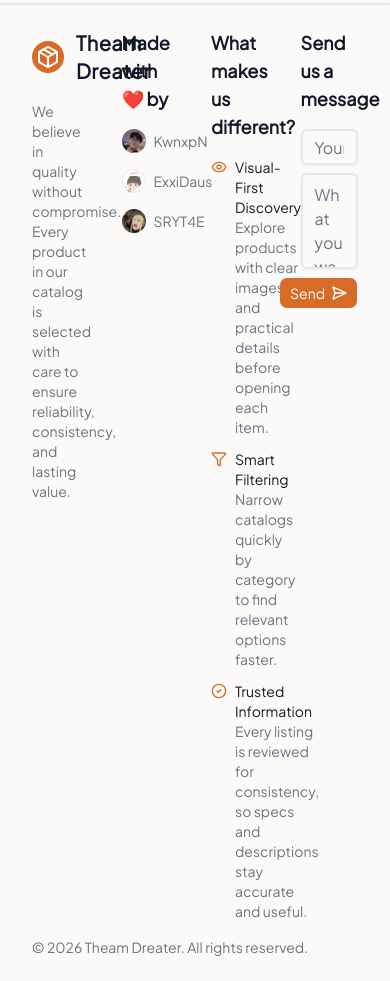
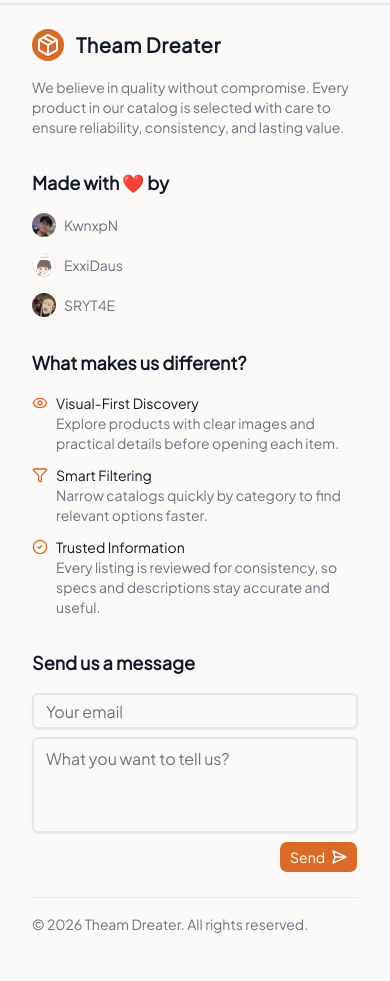
Before and after one commit to KwnxpN/theam-dreater-catalog, a React (Vite) app: page / in a window 390 px wide. Shown: the part 860-1841 px from the top of the page. After the commit the page ends 1818 px from the top, so only its background shows below. Built offline with nearby package versions, Linux system fonts and the light colour scheme; no server answers.

Commit message:
feat: responsive footer

```diff
--- /dev/null
+++ b/src/components/layout/FeedbackForm.tsx
@@ -0,0 +1,41 @@
+import { Input } from "../ui/input";
+import { Textarea } from "../ui/textarea";
+import { Button } from "../ui/button";
+import { SendHorizonal } from "lucide-react";
+
+function handleSubmit(event: React.FormEvent<HTMLFormElement>) {
+    event.preventDefault();
+    const formData = new FormData(event.currentTarget);
+    const email = formData.get("email");
+    const message = formData.get("message");
+    // Here you can handle the form data, e.g., send it to an API or log it
+    console.log("Email:", email);
+    console.log("Message:", message);
+    // Optionally, you can reset the form after submission
+    event.currentTarget.reset();
+}
+
+const FeedbackForm = () => {
+    return (
+        <form className="space-y-2" onSubmit={handleSubmit}>
+            <Input
+                id="email"
+                type="email"
+                placeholder="Your email"
+                aria-label="Your email"
+                className="border-2 border-border" />
+            <Textarea
+                id="message"
+                aria-label="Your message"
+                placeholder="What you want to tell us?"
+                className="border-2 border-border resize-none h-24 thin-scrollbar"
+            />
+            <Button className="flex justify-self-end" type="submit">
+                Send
+                <SendHorizonal />
+            </Button>
+        </form>
+    )
+}
+
+export default FeedbackForm
--- a/src/components/layout/Footer.tsx
+++ b/src/components/layout/Footer.tsx
@@ -1,8 +1,6 @@
-import { CheckCircle2, Eye, Filter, Package, SendHorizonal, User } from "lucide-react";
+import { CheckCircle2, Eye, Filter, Package, User } from "lucide-react";
 import { Avatar, AvatarFallback, AvatarImage } from "../ui/avatar";
-import { Input } from "../ui/input";
-import { Textarea } from "../ui/textarea";
-import { Button } from "../ui/button";
+import FeedbackForm from "./FeedbackForm";
 import KwnxpN from "@/assets/images/KwnxpN.jpg";
 import ExxiDaus from "@/assets/images/ExxiDaus.png";
 import SRYT4E from "@/assets/images/SRYT4E.jpg";
@@ -53,7 +51,7 @@
   return (
     <footer className="bg-background border-t-2 border-border py-6 px-8 shadow-md flex flex-col gap-4">
       {/* Footer Content */}
-      <section className="grid grid-cols-4 gap-x-8">
+      <section className="grid md:grid-cols-2 lg:grid-cols-4 gap-8">
         {/* Grid 1: Company Info */}
         <div className="space-y-4">
           {/* Logo */}
@@ -124,29 +122,12 @@
         {/* Grid 4: Feedback Form */}
         <div className="space-y-4">
           <h3 className="font-semibold text-lg">Send us a message</h3>
-          <form className="space-y-2">
-            <Input
-              id="email"
-              type="email"
-              placeholder="Your email"
-              aria-label="Your email"
-              className="border-2 border-border" />
-            <Textarea
-              id="message"
-              aria-label="Your message"
-              placeholder="What you want to tell us?"
-              className="border-2 border-border resize-none h-24 thin-scrollbar"
-            />
-            <Button className="flex justify-self-end" type="submit">
-              Send
-              <SendHorizonal />
-            </Button>
-          </form>
+          <FeedbackForm />
         </div>
       </section>
 
       {/* Copyright */}
-      <div className="text-sm text-muted-foreground">
+      <div className="mt-2 border-t border-border pt-4 text-sm text-muted-foreground">
         <p>&copy; 2026 Theam Dreater. All rights reserved.</p>
       </div>
     </footer>
```
